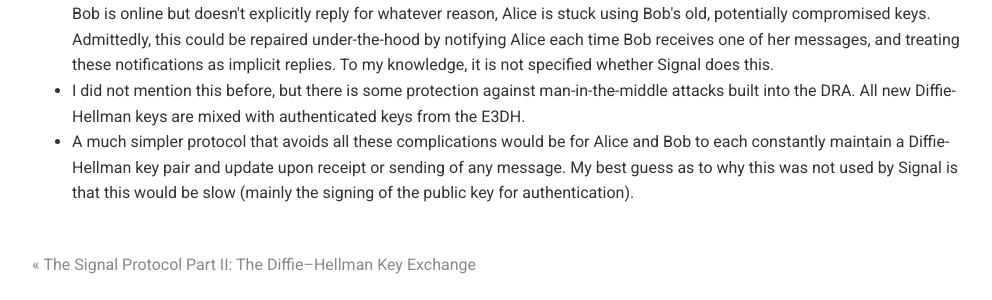
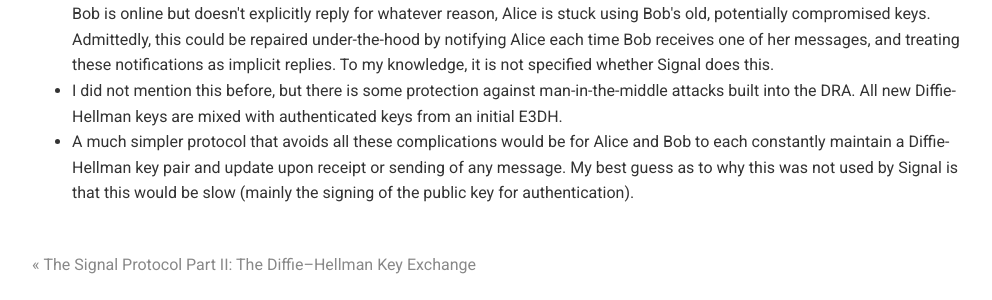
Before and after one commit to chatscrypt/chatscrypt.github.io, a Jekyll site: the page built from _posts/2020-01-16-the-signal-protocol-part-iii-the-double-ratchet-algorithm.html, in a window 1280 px wide. Shown: the part 982-1282 px from the top of the page, without its empty margins (143-1135 px from the left). Built offline with Jekyll 4.4.1, drawn with Linux system fonts in a browser that asks for light colours; comment, search, counter and statistics services are not loaded.

Commit message:
Update 2020-01-16-the-signal-protocol-part-iii-the-double-ratchet-algorithm.html

```diff
--- a/_posts/2020-01-16-the-signal-protocol-part-iii-the-double-ratchet-algorithm.html
+++ b/_posts/2020-01-16-the-signal-protocol-part-iii-the-double-ratchet-algorithm.html
@@ -27,7 +27,7 @@ Recall from the end of the discussion in <a href="https://chatscrypt.github.io/2
 <li>As stated in the technical specification on the Signal website, the actual DRA is even worse than this: If Alice was the last person to send a message, the next "injection" of new keys is only performed when Bob explicitly sends a message to Alice. If Bob is online but doesn't explicitly reply for whatever reason, Alice is stuck using Bob's old, potentially compromised keys. Admittedly, this could be repaired under-the-hood by notifying Alice each time Bob receives one of her messages, and treating these notifications as implicit replies. To my knowledge, it is not specified whether Signal does this.
 
 
-<li>I did not mention this before, but there is some protection against man-in-the-middle attacks built into the DRA. All new Diffie-Hellman keys are mixed with authenticated keys from the E3DH.
+<li>I did not mention this before, but there is some protection against man-in-the-middle attacks built into the DRA. All new Diffie-Hellman keys are mixed with authenticated keys from an initial E3DH.
 
 <li>A much simpler protocol that avoids all these complications would be for Alice and Bob to each constantly maintain a Diffie-Hellman key pair and update upon receipt or sending of any message. My best guess as to why this was not used by Signal is that this would be slow (mainly the signing of the public key for authentication).
 
```
